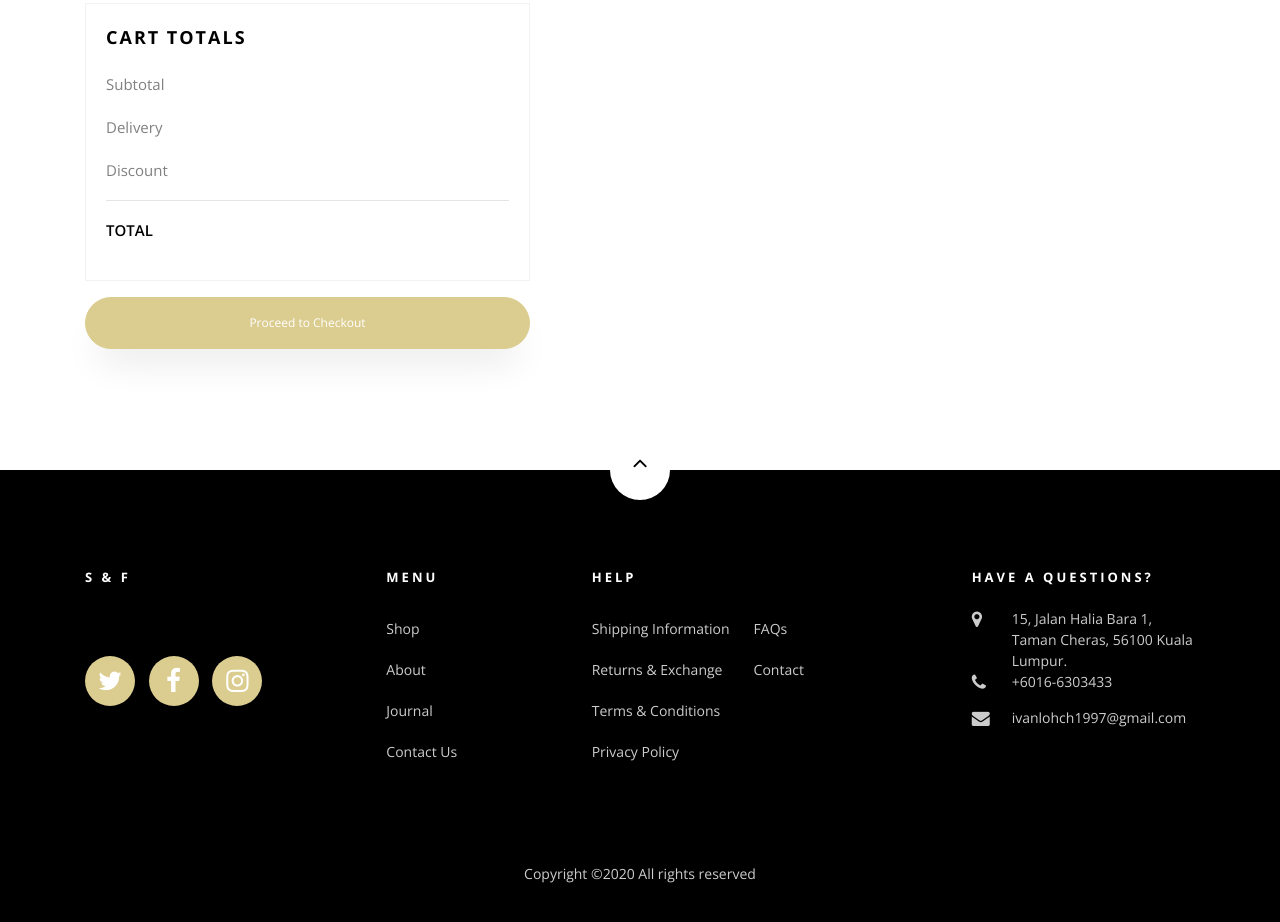
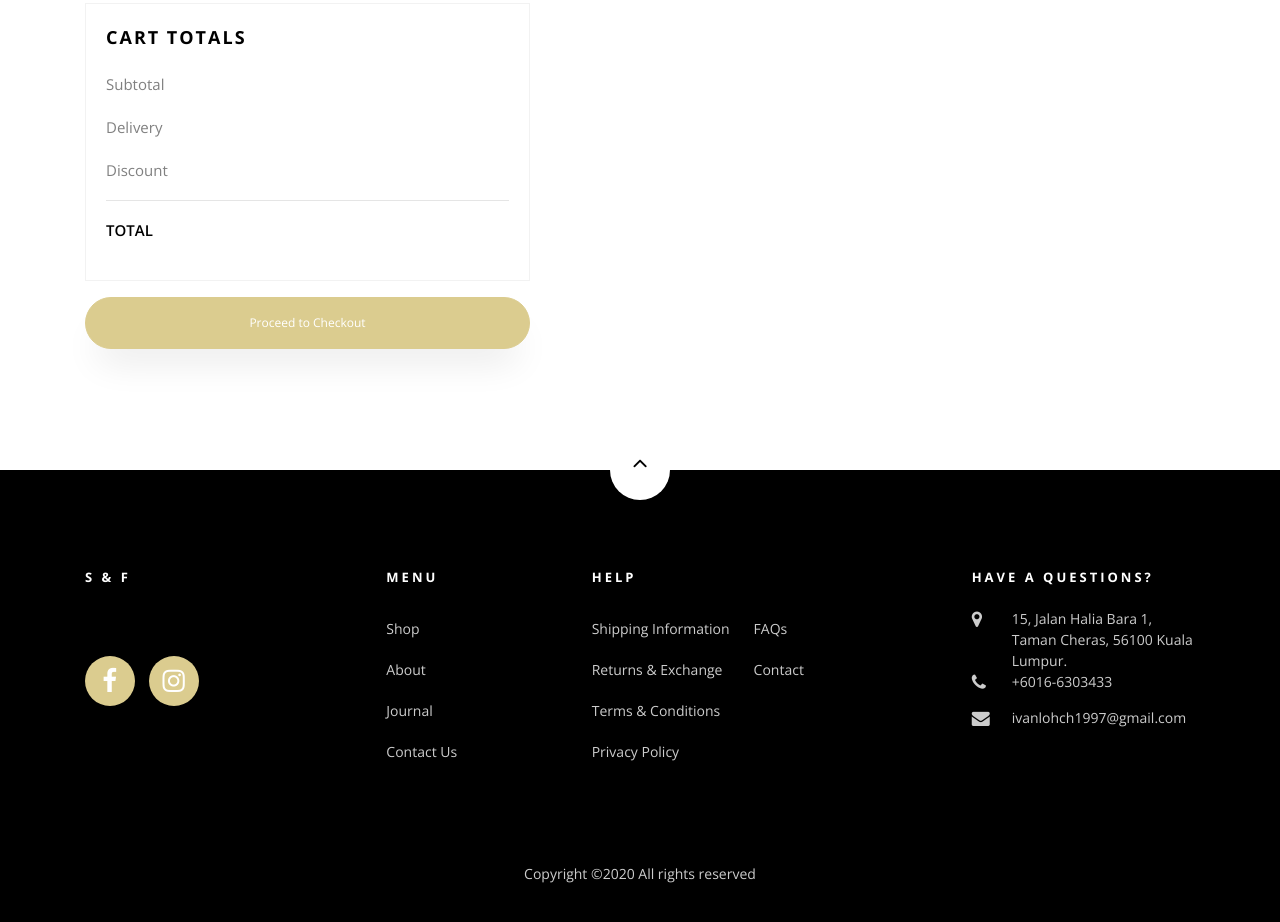
Before and after one commit to ivanlohch/sfsportshoes.github.io, a plain HTML site: page cart.html in a window 1280 px wide. Shown: the part 689-1611 px from the top of the page. Drawn offline with nearby package versions, Linux system fonts and the light colour scheme; some packages are replaced by stand-ins of ours; no server answers; files whose address does not match are found by name.

Commit message:
Update cart.html

```diff
--- a/cart.html
+++ b/cart.html
@@ -142,9 +142,8 @@
             <div class="ftco-footer-widget mb-4">
               <h2 class="ftco-heading-2">S & F</h2>
               <ul class="ftco-footer-social list-unstyled float-md-left float-lft mt-5">
-                <li class="ftco-animate"><a href="#"><span class="icon-twitter"></span></a></li>
-                <li class="ftco-animate"><a href="#"><span class="icon-facebook"></span></a></li>
-                <li class="ftco-animate"><a href="#"><span class="icon-instagram"></span></a></li>
+                <li class="ftco-animate"><a href="https://www.facebook.com/loh.hoa/"><span class="icon-facebook"></span></a></li>
+                <li class="ftco-animate"><a href="https://www.instagram.com/ivanlohch/"><span class="icon-instagram"></span></a></li>
               </ul>
             </div>
           </div>
```
